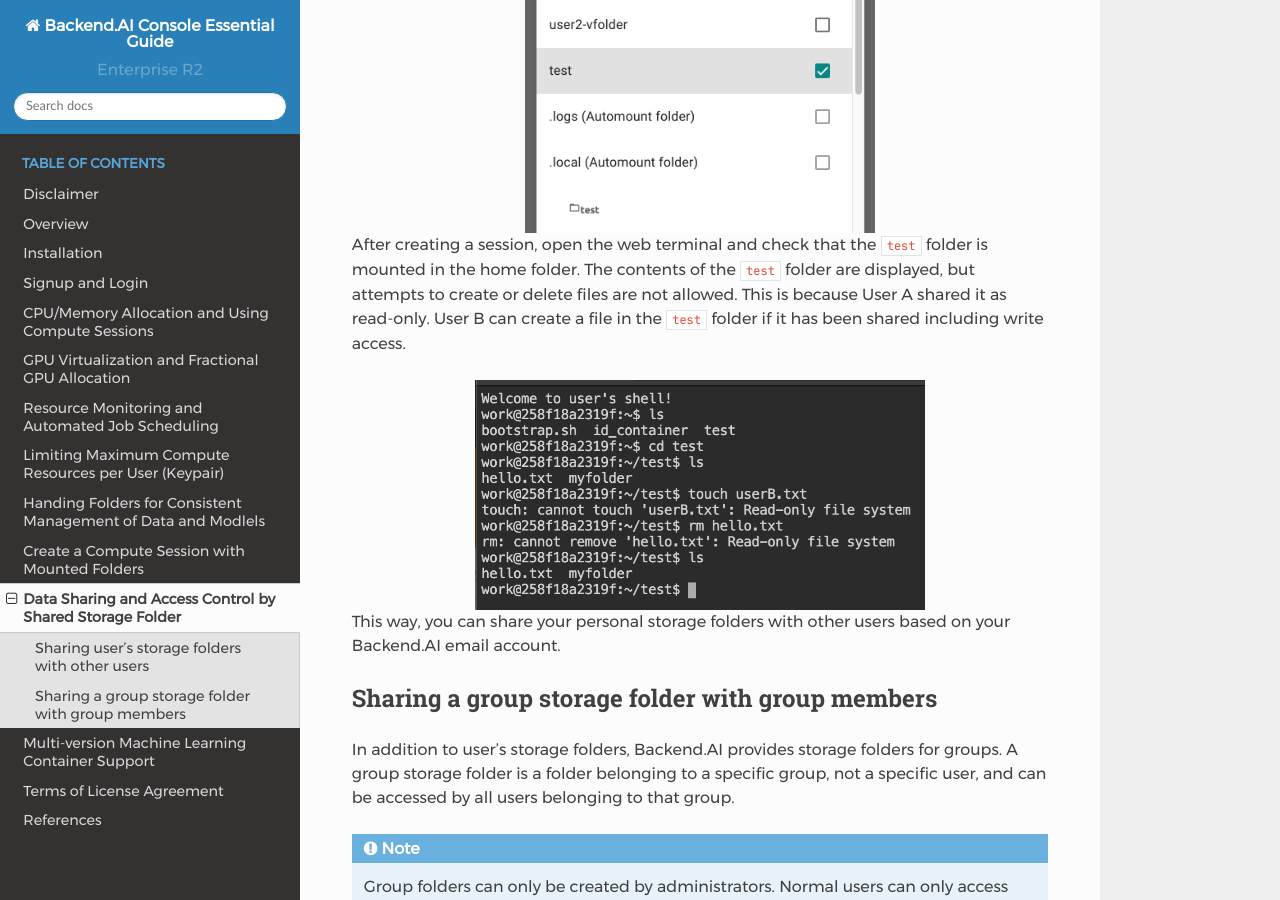
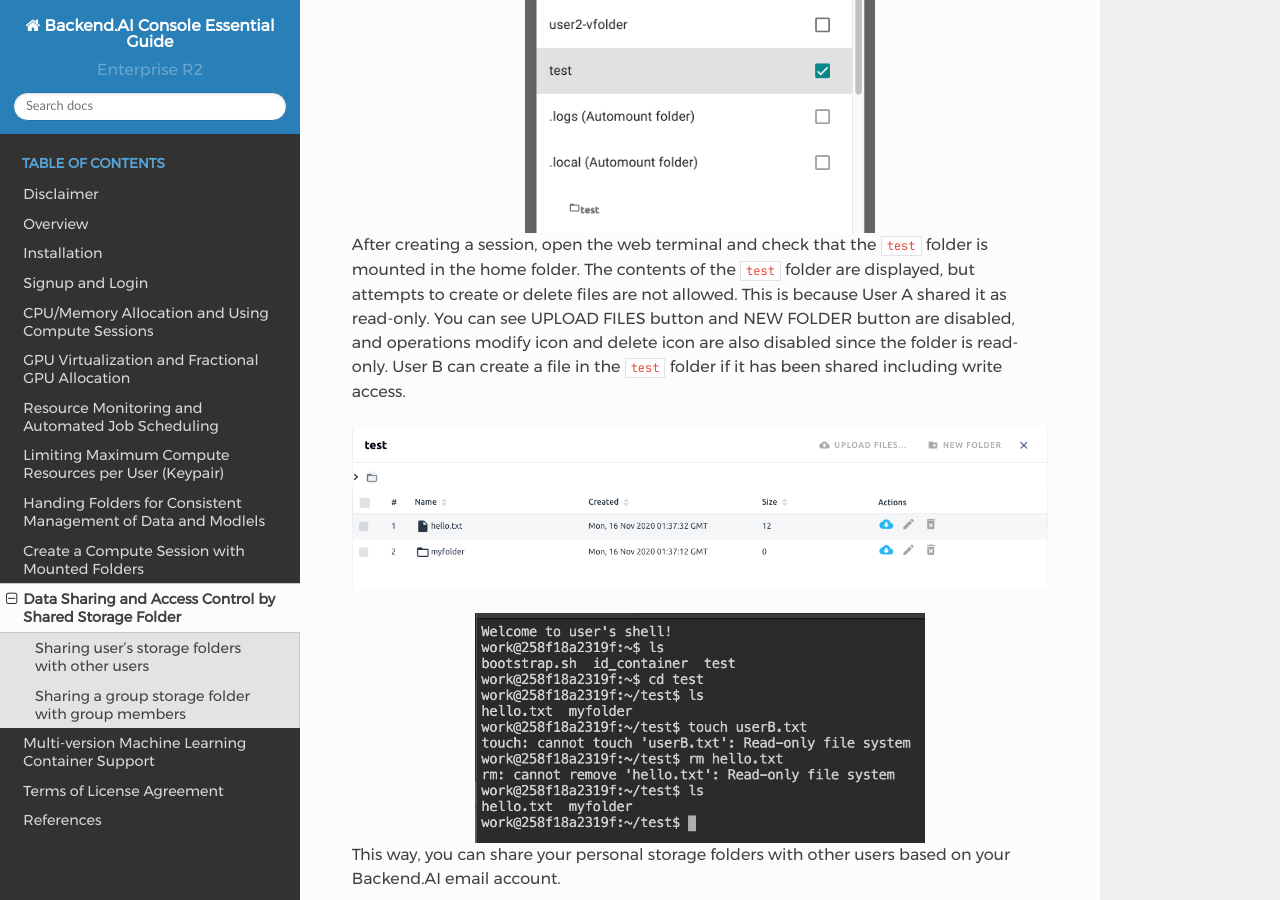
Before and after one commit to lablup/backend.ai-docs-webui, a Sphinx documentation site: the page built from docs/share_vfolder/share_vfolder.rst, in a window 1280 px wide and 900 px high, scrolled down 3472 px. Built offline with Sphinx 7.4.7 and the Read the Docs theme 2.0.0, drawn with Linux system fonts in a browser that asks for light colours.

Commit message:
docs: update description in sharing vfolder

```diff
--- a/docs/share_vfolder/share_vfolder.rst
+++ b/docs/share_vfolder/share_vfolder.rst
@@ -76,8 +76,13 @@
 After creating a session, open the web terminal and check that the ``test``
 folder is mounted in the home folder. The contents of the ``test`` folder are
 displayed, but attempts to create or delete files are not allowed. This is
-because User A shared it as read-only. User B can create a file in the ``test``
-folder if it has been shared including write access.
+because User A shared it as read-only. You can see UPLOAD FILES button and
+NEW FOLDER button are disabled, and operations modify icon and delete icon are
+also disabled since the folder is read-only.
+User B can create a file in the ``test`` folder if it has been shared including
+write access.
+
+.. image:: test_vfolder_explorer_B.png
 
 .. image:: file_operations_on_shared_test_folder.png
    :width: 450
```
Also changed, not shown: 1 other file.
